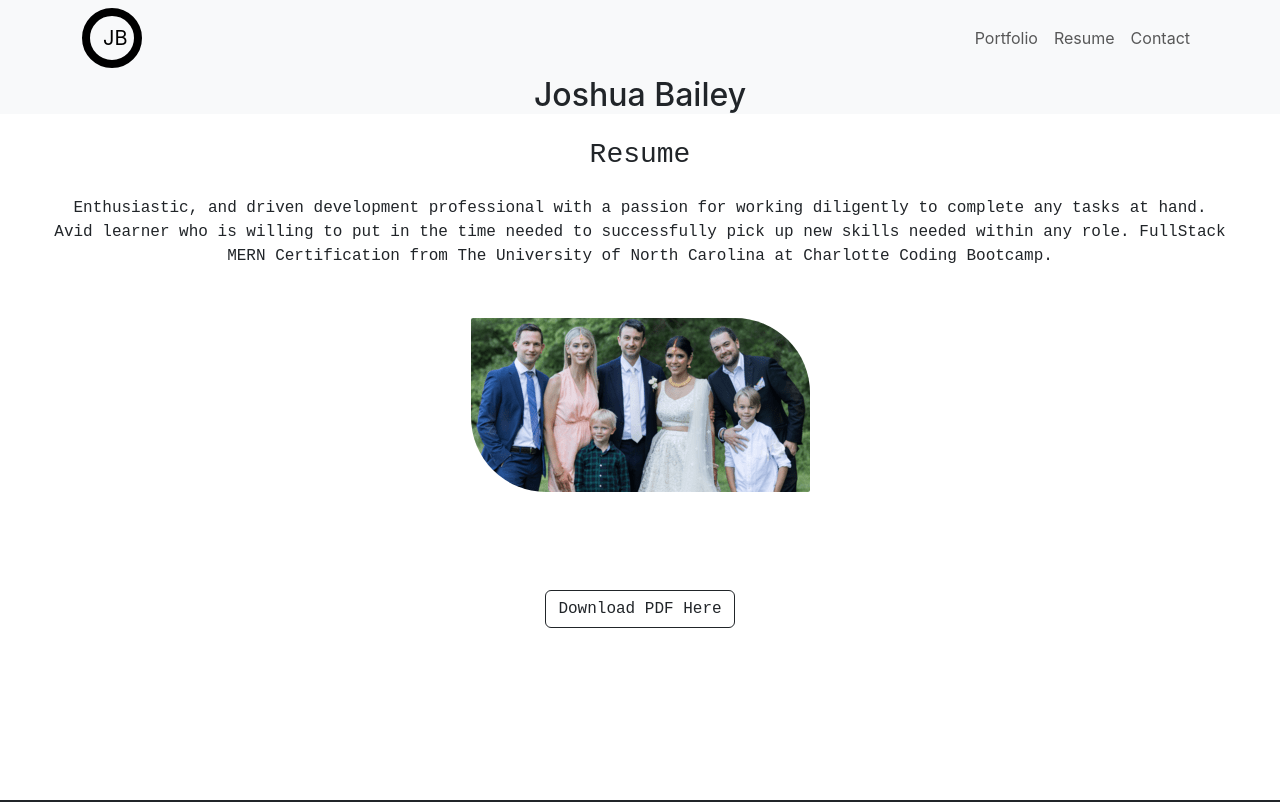
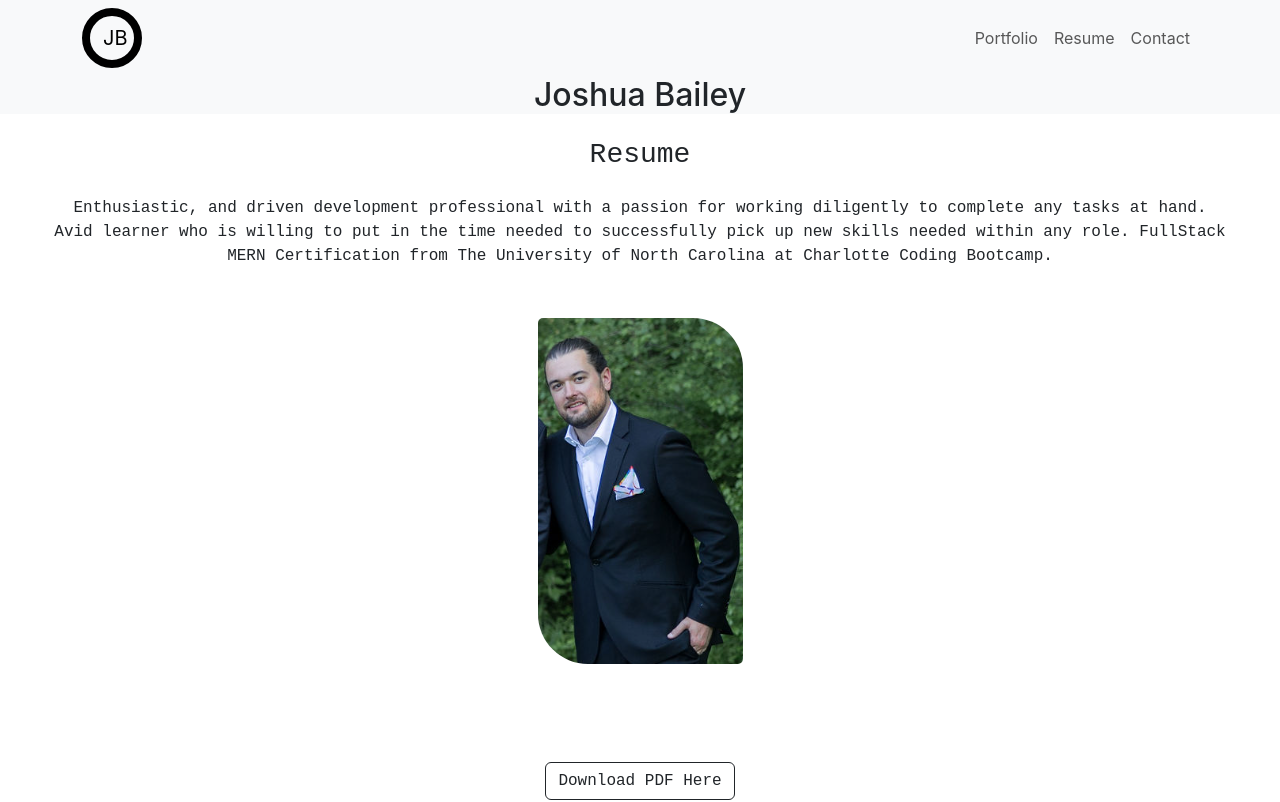
Before and after one commit to joshbaileydev513/joshuabailey.info, a React (Create React App) app: page /resume in a window 1280 px wide. Shown: the top 802 px of the page. Built offline with nearby package versions, Linux system fonts and the light colour scheme.

Commit message:
changed pic on resume section to one of just myself

```diff
--- a/src/pages/Resume.js
+++ b/src/pages/Resume.js
@@ -38,7 +38,7 @@
         margin: '50px',
     },
     border: {
-        borderRadius: '2px 75px',
+        borderRadius: '5px 50px',
     },
 };
 
```
Also changed, not shown: src/assets/family.png.
